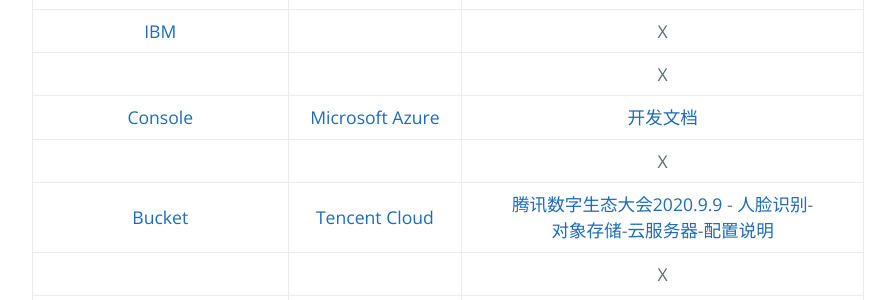
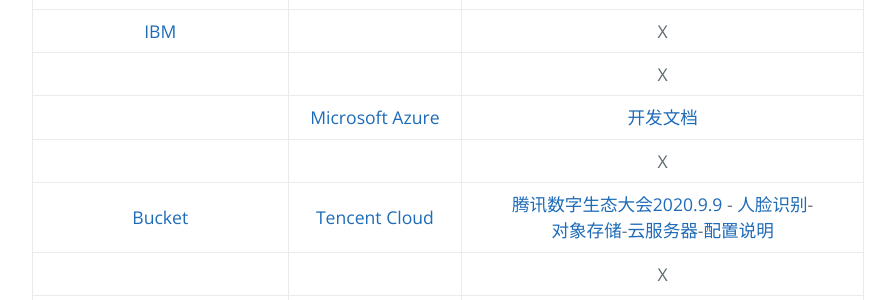
Before and after one commit to AmbroseRen/test, a Jekyll site: the page built from Data/DataLake.md, in a window 1280 px wide. Shown: the part 379-679 px from the top of the page, without its empty margins (192-1087 px from the left). Built offline with Jekyll 4.4.1, drawn with Linux system fonts in a browser that asks for light colours; our own code applies the rules of GitHub Pages for plain Markdown files; the repository's description, which GitHub fills in, is left out.

Commit message:
Update DataLake.md

```diff
--- a/Data/DataLake.md
+++ b/Data/DataLake.md
@@ -9,7 +9,7 @@
 | []() |  | X |
 | [IBM](https://myibm.ibm.com/dashboard/) |  | X |
 | []() |  | X |
-| [Console](https://us-east-2.console.aws.amazon.com/console/home?region=us-east-2#) | [Microsoft Azure](https://azure.microsoft.com/en-us/) | [开发文档](https://docs.microsoft.com/zh-cn/) |
+| []() | [Microsoft Azure](https://azure.microsoft.com/en-us/) | [开发文档](https://docs.microsoft.com/zh-cn/) |
 | []() |  | X |
 | [Bucket](https://console.cloud.tencent.com/cos/bucket) | [Tencent Cloud](https://cloud.tencent.com/) | [腾讯数字生态大会2020.9.9](https://des.cloud.tencent.com/#/) - [人脸识别](https://cloud.tencent.com/act/event/iaidemo)-[对象存储](https://cloud.tencent.com/document/product/436/6240)-[云服务器](https://buy.cloud.tencent.com/cvm?tab=lite)-[配置说明](https://cloud.tencent.com/document/product/228/41622) |
 | []() |  | X |
```
